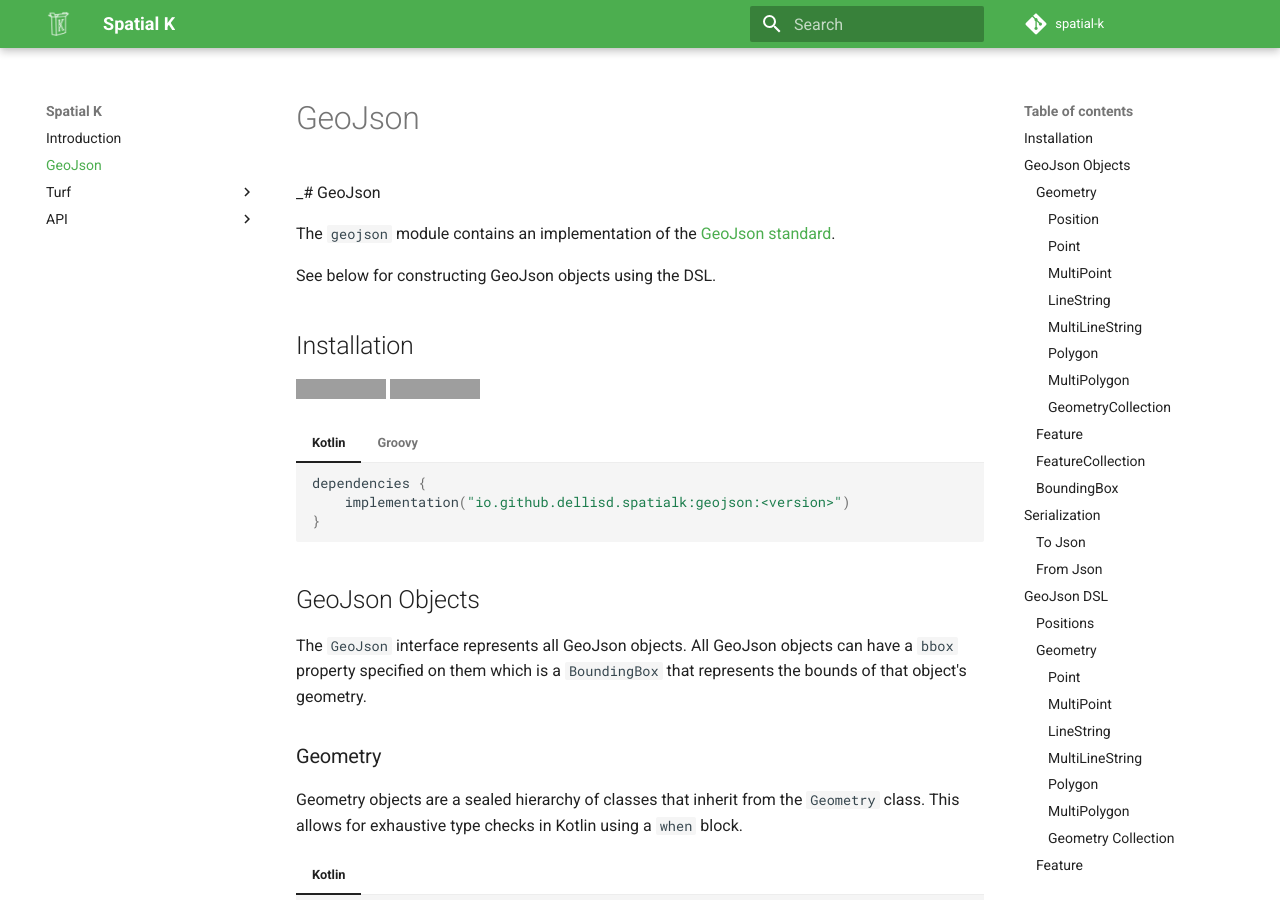
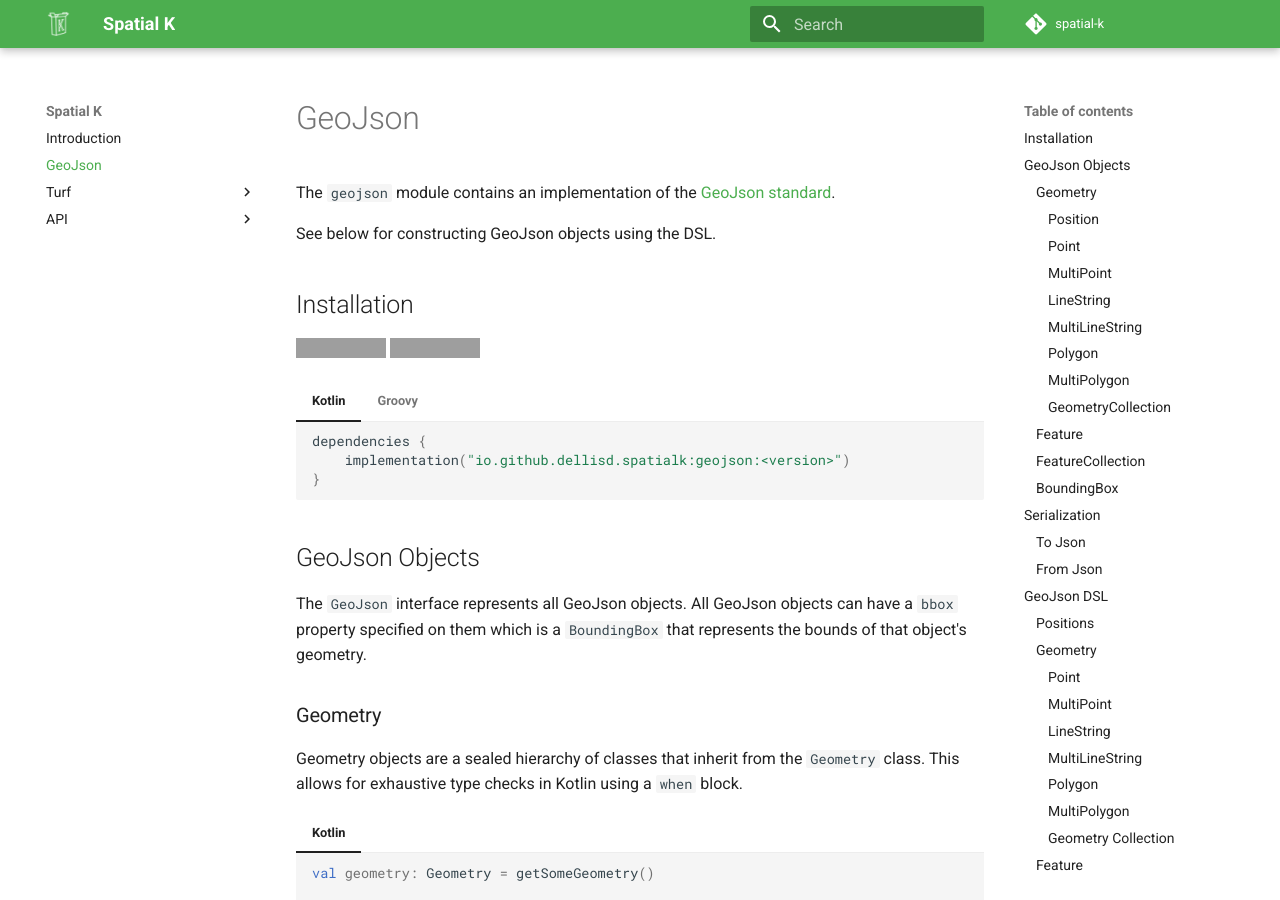
Before and after one commit to dellisd/spatial-k, an MkDocs documentation site: the page built from docs/geojson.md, in a window 1280 px wide and 900 px high. Built offline with MkDocs 1.6.1 and Material for MkDocs 9.7.7, drawn with Linux system fonts in a browser that asks for light colours; comment, search, counter and statistics services are not loaded; grey boxes are pictures that could not be loaded.

Commit message:
Remove errant underscore

```diff
--- a/docs/geojson.md
+++ b/docs/geojson.md
@@ -1,4 +1,4 @@
-_# GeoJson
+# GeoJson
 
 The `geojson` module contains an implementation of the [GeoJson standard](https://tools.ietf.org/html/rfc7946).
 
```
